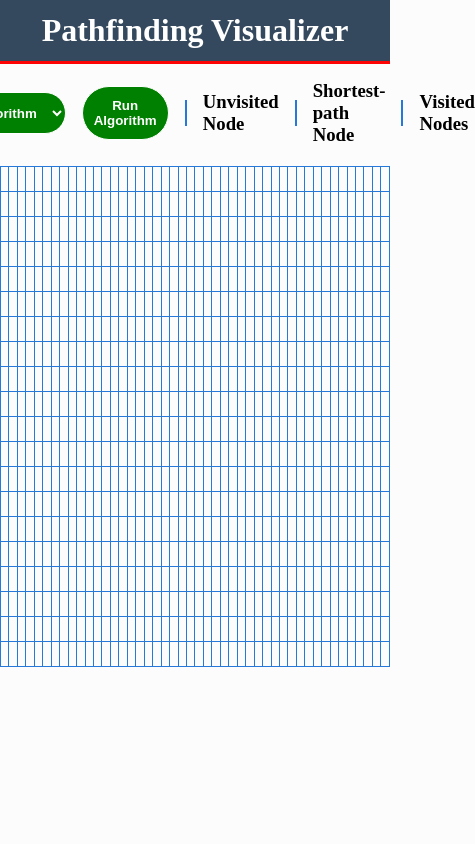
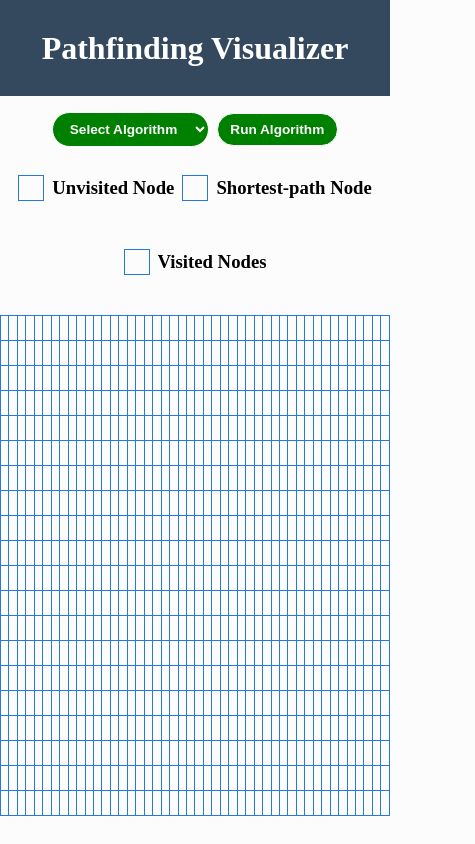
Before and after one commit to Gokul-Bhatt/Pathfinding-Visualizer, a React (Vite) app: page / in a window 390 px wide. Shown: the whole page, 475 px wide, since content can reach past the window. Built offline with nearby package versions, Linux system fonts and the light colour scheme.

Commit message:
responsive

```diff
--- a/src/App.css
+++ b/src/App.css
@@ -0,0 +1,8 @@
+*{
+  margin: 0;
+  padding: 0;
+  overflow-x: hidden;
+}
+/* * {
+  outline: 1px solid red;
+} */
--- a/src/components/home/home.css
+++ b/src/components/home/home.css
@@ -1,79 +1,85 @@
-/* .home{
-    display: flex;
-    align-items: center;
-    justify-content: space-around;
-    padding: 1rem;
-}
-.item{
-    display: flex;
-    gap: 1rem;
-}
-
-
-.unvisited2 {
-  width: 25px;
-  height: 25px;
-  background-color: rgb(223, 57, 218);
-}
-.unvisited1{
-  width: 25px;
-  height: 25px;
-  background-color: rgb(5, 62, 112);
-}
-.unvisited3{
-  width: 25px;
-  height: 25px;
-  background-color: rgb(255, 234, 0);
-} */
-
-.controls{
+.controls {
   display: flex;
   align-items: center;
   justify-content: center;
   gap: 1rem;
   margin-top: 1rem;
+  flex-wrap: wrap;
 }
 
-.drop{
-  padding: .7rem;
+.item {
+  display: flex;
+  align-items: center;
+  justify-content: center;
+  gap: 1rem;
+  flex-wrap: wrap;
+}
+
+.drop,
+.rbtn {
+  padding: 0.7rem 1rem;
   border: 1px solid white;
   border-radius: 2rem;
   background-color: green;
   color: white;
   font-weight: 700;
   cursor: pointer;
+  white-space: nowrap;
+  transition: 0.3s ease;
 }
 
-.rbtn{
-  padding: .7rem;
-  border: 1px solid white;
-  border-radius: 2rem;
-  background-color: green;
-  color: white;
-  font-weight: 700;
-  cursor: pointer;
-}
-.rbtn:hover{
+.rbtn:hover {
   background-color: rgb(3, 91, 3);
 }
 
-.item{
-    display: flex;
-    align-items: center;
-    justify-content: center;
-    gap: 1rem;
-}
 .grid {
   border-collapse: collapse;
+  max-width: 100%;
 }
 
-.shortpath{
+.shortpath,
+.visitedpath {
   width: 25px;
   height: 25px;
-  background-color: rgb(255, 234, 0);
 }
-.visitedpath{
-  width: 25px;
-  height: 25px;
-  background-color: #2B6CFE;
+
+
+@media (max-width: 768px) {
+  .controls {
+    gap: 0.7rem;
+  }
+
+  .drop,
+  .rbtn {
+    padding: 0.6rem 0.9rem;
+    font-size: 0.9rem;
+  }
+
+  .shortpath,
+  .visitedpath {
+    width: 20px;
+    height: 20px;
+  }
 }
+
+@media (max-width: 560px) {
+  .controls {
+    gap: 0.5rem;
+  }
+
+  .item {
+    gap: 0.5rem;
+  }
+
+  .drop,
+  .rbtn {
+    padding: 0.5rem 0.8rem;
+    font-size: 0.85rem;
+  }
+
+  .shortpath,
+  .visitedpath {
+    width: 15px;
+    height: 15px;
+  }
+}
--- a/src/components/navbar/navbar.css
+++ b/src/components/navbar/navbar.css
@@ -1,27 +1,35 @@
-.navbar{
+/* .navbar{
     display: flex;
     align-items: center;
-    /* justify-content: space-around; */
+    justify-content: space-around;
     justify-content: center;
     height: 4rem;
     border-bottom: 3px solid rgb(253, 4, 4);
     background-color:#34495E;
-    /* border: none; */
-    /* box-shadow: 0 2px 0 rgba(235, 33, 33, 0.3); */
+    border: none;
+    box-shadow: 0 2px 0 rgba(235, 33, 33, 0.3);
+} */
+.navbar {
+    background-color: #34495E;
+    height: 6em;
+    padding: 1rem;
+    display: flex;
+    align-items: center;
+    justify-content: center;
+    position: sticky;
+    top: 0;
+    z-index: 1000;
+    width: 100%;
+    left: 0;
+    max-width: 100vw;
 }
-/* .btn{
-    width: 5rem;
-    height: 2rem;
-    border-radius: 2rem;
-    background-color: green;
-    color: white;
-    font-weight: 700;
-    border-color: black;
-}
-.drop{
-    width: 8rem;
-    height: 2rem;
-} */
 .topheading{
     color: white;
+    font-size: xx-large;
 }
+
+@media (max-width: 560px) {
+  .navbar {
+    padding: 0.5rem 1rem;
+  }
+}
--- a/src/components/navbar/navbar.jsx
+++ b/src/components/navbar/navbar.jsx
@@ -4,11 +4,9 @@ import "./navbar.css"
 export const navbar = () => {
   return (
     <div className="navbar">
-      <h1 className="topheading">Pathfinding Visualizer</h1>
-      <div className="dropdown-container">
-
-      </div>
-      {/* <button type="submit" className="btn">FIND</button> */}
+      <h1 className="topheading">
+        Pathfinding Visualizer
+        </h1>
     </div>
   );
 };
--- a/src/index.css
+++ b/src/index.css
@@ -1,15 +1,12 @@
 *{
-  margin: 0;
-  padding: 0;
   box-sizing: border-box;
   text-decoration: none;
   scrollbar-width: none;
 }
-body{
+body {
+  margin: 0;
+  padding: 0;
   background-color: rgb(252, 252, 252);
-   /* background: rgb(30,30,30); */
-  /* color: white;  */
   color: rgb(0, 0, 0);
-  overflow: hidden;
-  overflow-y: scroll;
+  overflow-x: hidden;
 }
```
